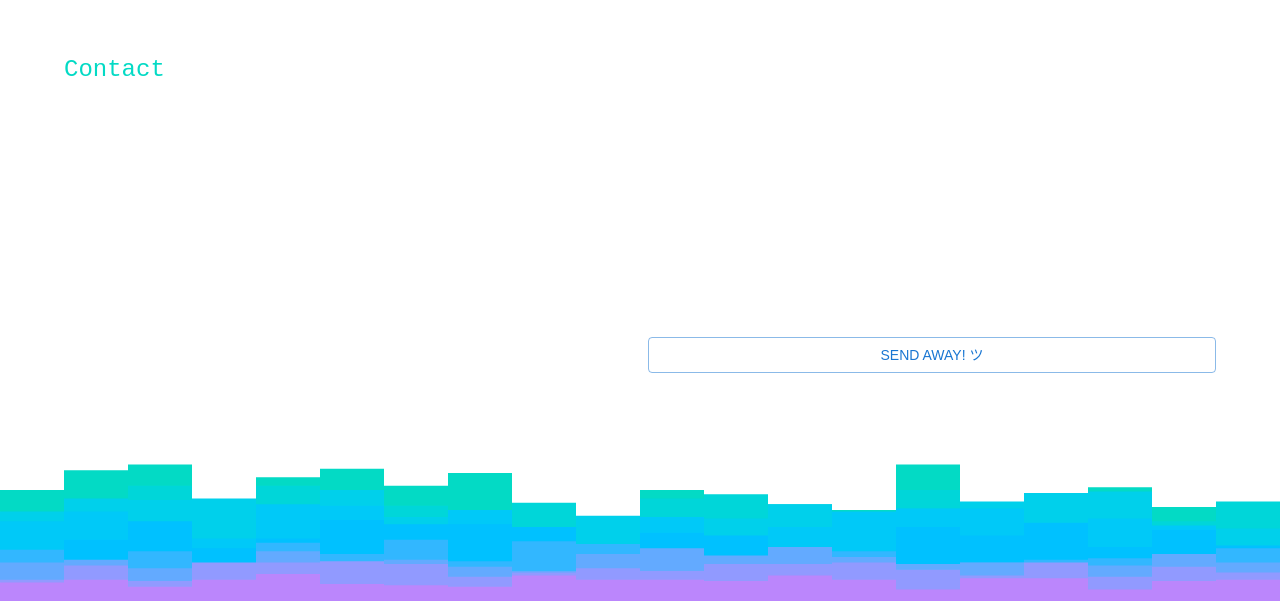
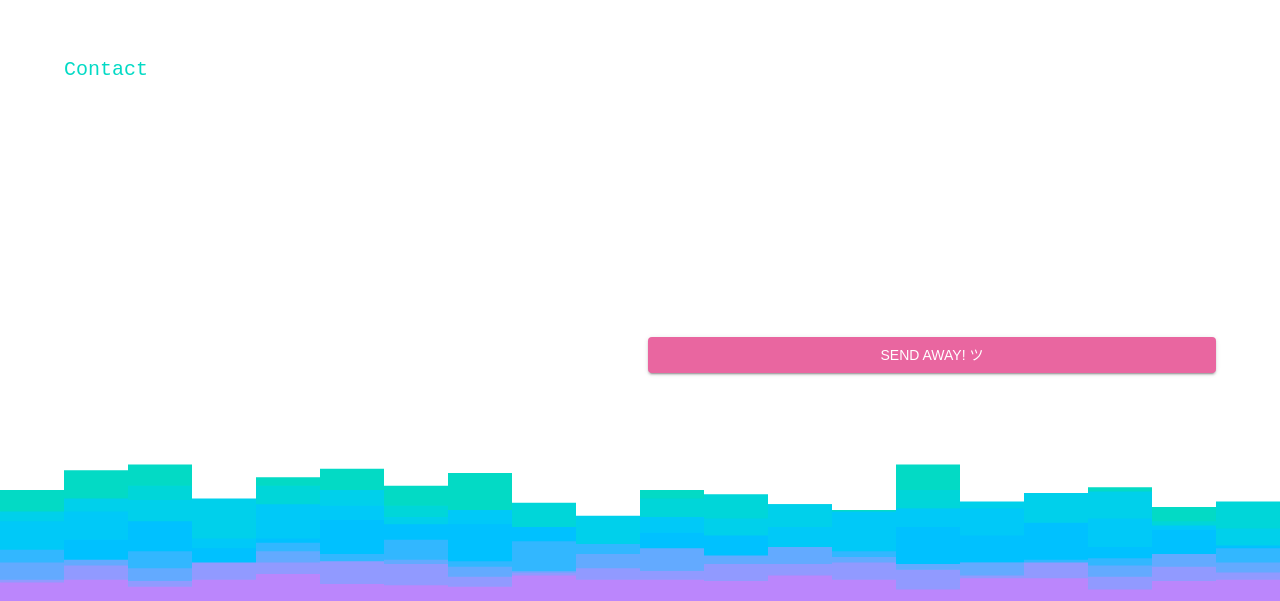
Before and after one commit to Knishmas/web-portfolio, a React (Create React App) app: page / in a window 1280 px wide. Shown: the part 3967-4568 px from the top of the page. Built offline with nearby package versions, Linux system fonts and the light colour scheme.

Commit message:
Added resume section along with a button linked to it

```diff
--- a/src/components/Contact.js
+++ b/src/components/Contact.js
@@ -8,7 +8,7 @@ const Contact = () => {
       <Container>
         <Grid container spacing={2}>
           <Grid item xs={12} md={6}>
-            <Typography variant="h5" textAlign='left' style={{ paddingTop: '25px',  color: '#03DAC5' }}> Contact</Typography>
+            <Typography variant="h6" textAlign='left' style={{ paddingTop: '25px',  color: '#03DAC5' }}> Contact</Typography>
             <Typography variant="h3" textAlign='left' style={{ paddingTop: '25px' }}> Let's Chat!</Typography>
             <Typography variant="h5" textAlign='left' style={{ paddingTop: '25px' }}> Feel free to reach out to me if you'd like to get in touch!</Typography>
           </Grid>
@@ -21,6 +21,12 @@ const Contact = () => {
          "& fieldset": {
            borderColor: "white",
          },
+         "&:hover fieldset": {
+           borderColor: "#03DAC5",
+         },
+         "&.Mui-focused fieldset": {
+           borderColor: "#03DAC5",
+         },
        },
      }} />
                 </Grid>
@@ -29,6 +35,12 @@ const Contact = () => {
        "& .MuiOutlinedInput-root": {
          "& fieldset": {
            borderColor: "white",
+         },
+         "&:hover fieldset": {
+           borderColor: "#03DAC5",
+         },
+         "&.Mui-focused fieldset": {
+           borderColor: "#03DAC5",
          },
        },
      }}/>
@@ -39,13 +51,24 @@ const Contact = () => {
          "& fieldset": {
            borderColor: "white",
          },
+         "&:hover fieldset": {
+           borderColor: "#03DAC5",
+         },
+         "&.Mui-focused fieldset": {
+           borderColor: "#03DAC5",
+         },
        },
      }} />
                 </Grid>
                 <Grid item>
-                  <Button type="submit" variant="outlined" fullWidth>
-                    Send Away! ツ
-                  </Button>
+                <Button
+      type="submit"
+      variant="contained"
+      fullWidth
+      style={{ backgroundColor: '#E966A0', color: 'white' }}
+    >
+      Send Away! ツ
+    </Button>
                 </Grid>
               </Grid>
             </form>
```
